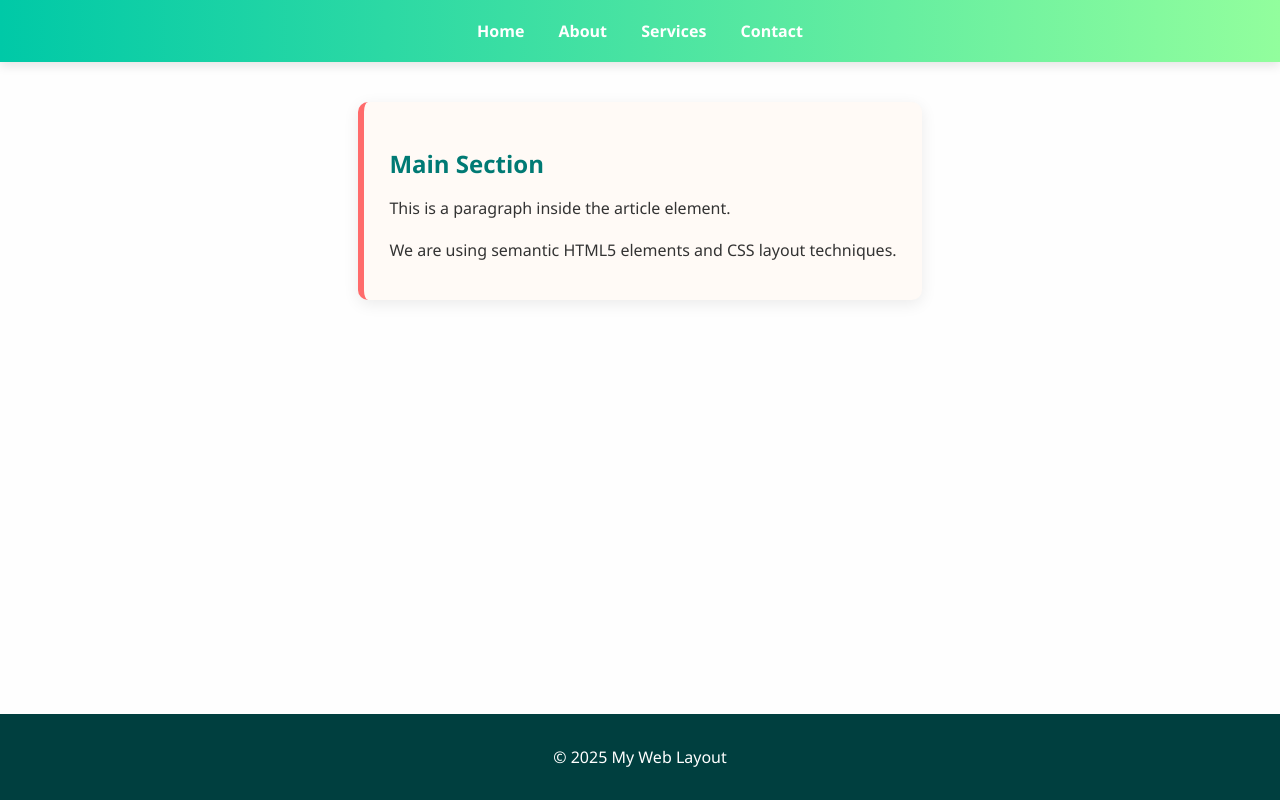
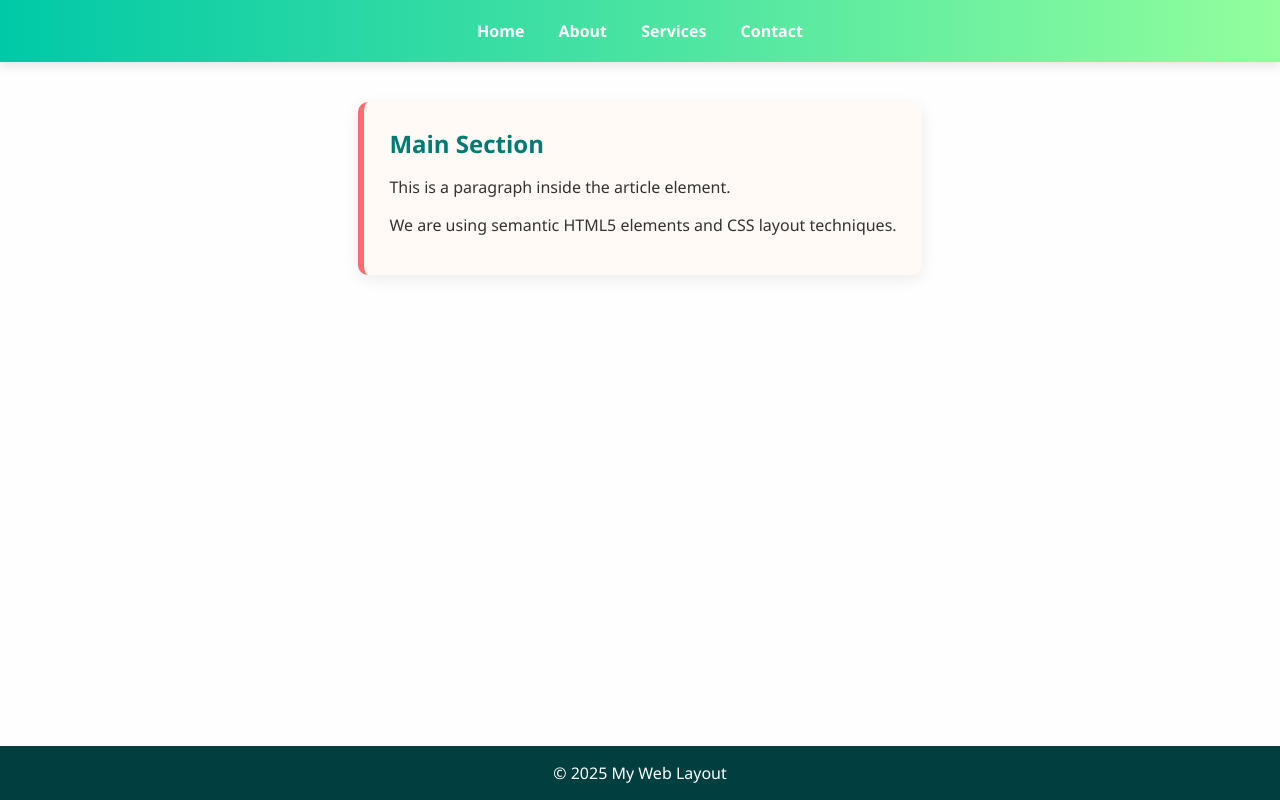
Before and after one commit to Mahendra4876/TSX-Unstop-Web-Development, a plain HTML site: page Assignmet-1/Task2/task2.html in a window 1280 px wide. Drawn offline with Linux system fonts and the light colour scheme.

Commit message:
Update task2.css

```diff
--- a/Assignmet-1/Task2/task2.css
+++ b/Assignmet-1/Task2/task2.css
@@ -1,4 +1,6 @@
-/* Root layout */
+*{
+  margin: 0px;
+}
 html, body {
   height: 100%;
   margin: 0;
```
